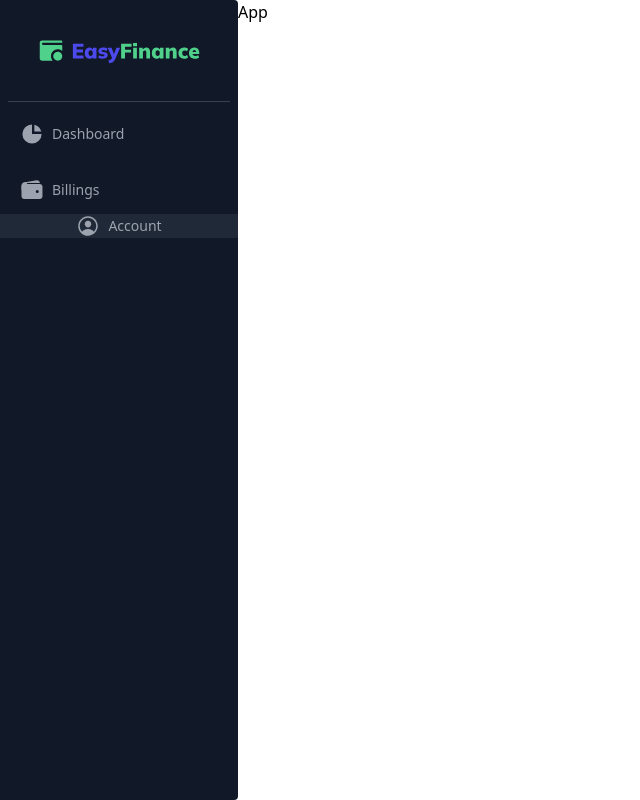
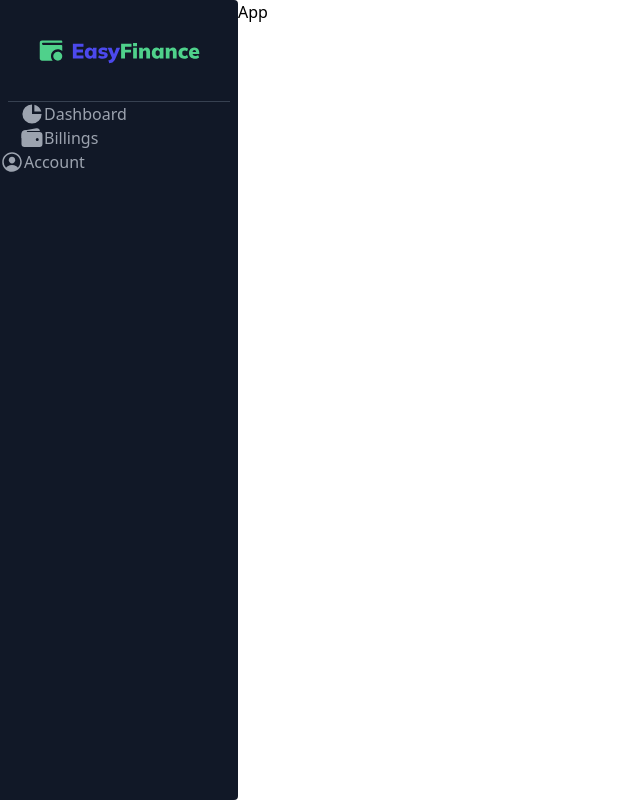
Before and after one commit to gabuvi7/easyFinance, a Next.js app: page / in a window 1280 px wide. Shown: the whole page, without its empty margins (0-640 px from the left). Built offline with nearby package versions, Linux system fonts and the light colour scheme.

Commit message:
WIP - removed flowbite plugin

```diff
--- a/tailwind.config.js
+++ b/tailwind.config.js
@@ -1,7 +1,6 @@
 /** @type {import('tailwindcss').Config} */
 module.exports = {
   content: [
-    './node_modules/flowbite-react/**/*.js',
     './app/**/*.{js,ts,jsx,tsx}', // Note the addition of the `app` directory.
     './pages/**/*.{js,ts,jsx,tsx}',
     './components/**/*.{js,ts,jsx,tsx}',
```
